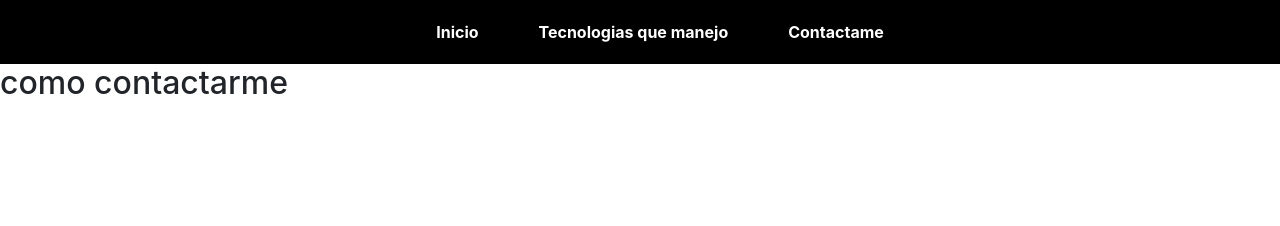
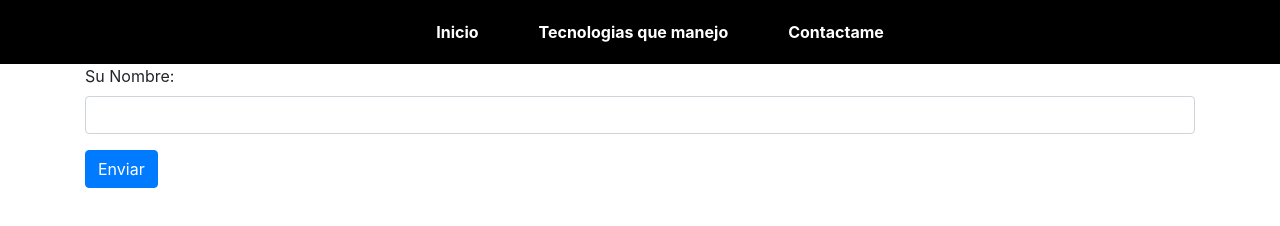
Before and after one commit to RobertSepulvedaGarcia/curriculum, a Gatsby site: page /contact in a window 1280 px wide. Built offline with nearby package versions, Linux system fonts and the light colour scheme; Gatsby itself is replaced by a stand-in of ours.

Commit message:
se crea formulario de prueba

```diff
--- /dev/null
+++ b/src/components/ContactForm/ContactForm.js
@@ -0,0 +1,24 @@
+import React from "react"
+import { Container, Form, Button } from "react-bootstrap"
+
+export default function ContactForm() {
+  const { Group, Label, Control } = Form
+  return (
+    <Container>
+      <Form
+        name="contact-form"
+        method="post"
+        data-netlify="true"
+        data-netlify-honeypot="bot-field"
+      >
+        <Group>
+          <Label>Su Nombre:</Label>
+          <Control type="text" />
+        </Group>
+        <Button variant="primary" type="submit">
+          Enviar
+        </Button>
+      </Form>
+    </Container>
+  )
+}
--- a/src/pages/contact.js
+++ b/src/pages/contact.js
@@ -1,9 +1,11 @@
 import React from "react"
 import LayoutBasic from "../layouts/LayoutBasic"
+import ContactForm from "../components/ContactForm/ContactForm"
+
 export default function contact() {
   return (
     <LayoutBasic menuColor="#000">
-      <h2>como contactarme</h2>
+      <ContactForm />
     </LayoutBasic>
   )
 }
```
Also changed, not shown: src/components/ContactForm/ContactForm.scss (added).
